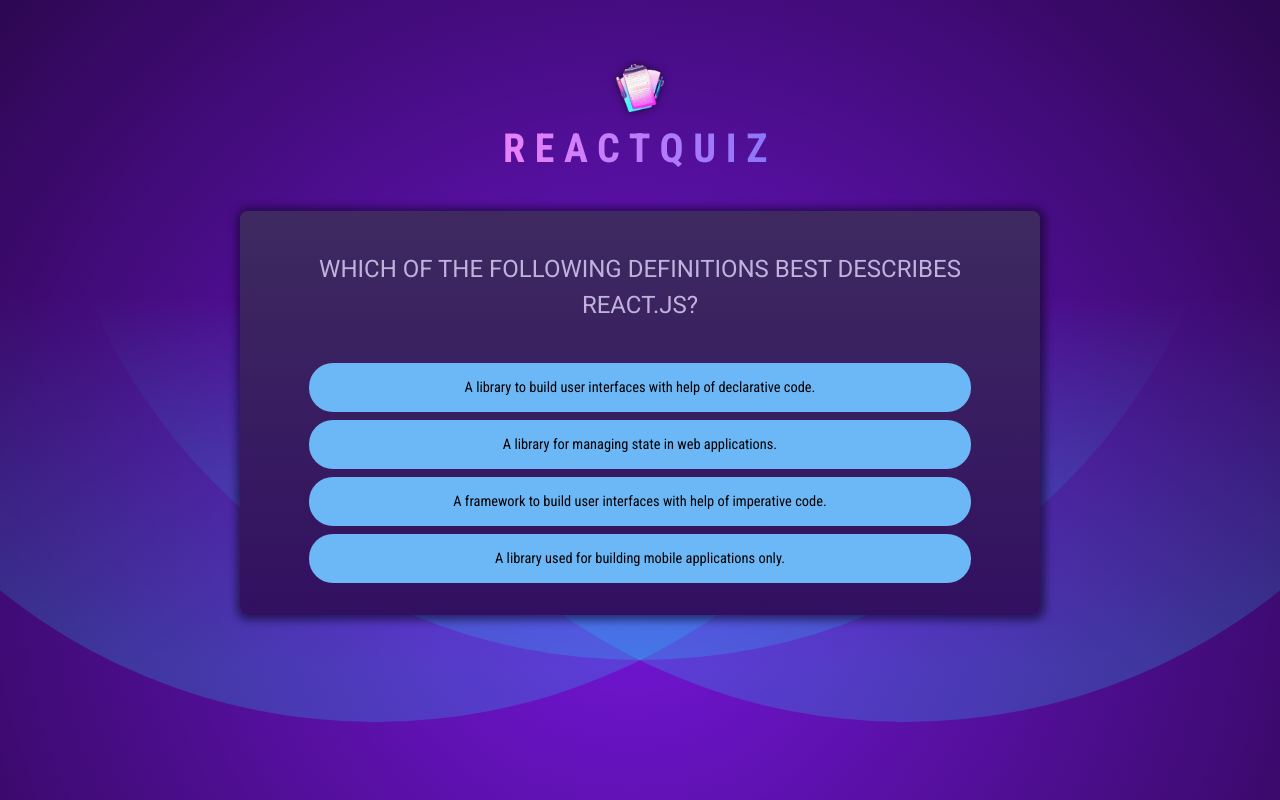
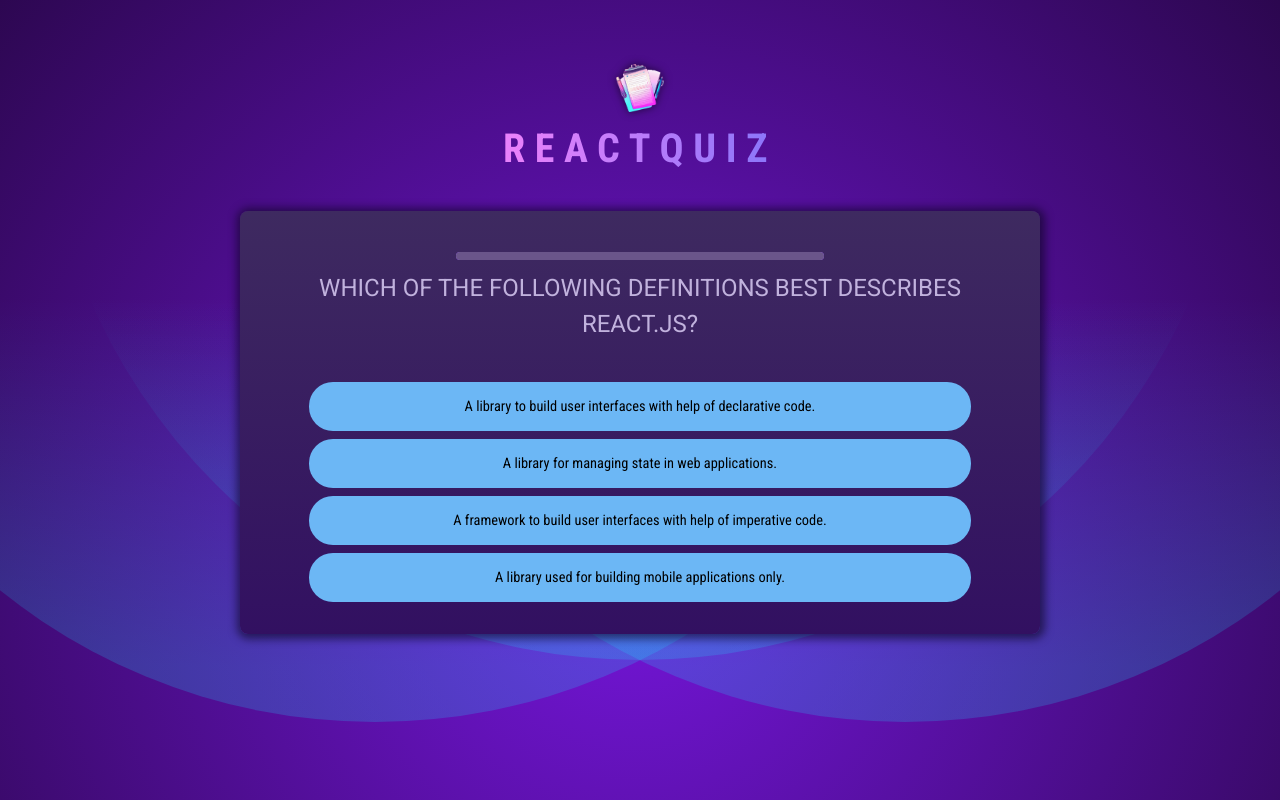
Before and after one commit to kielakjr/quiz-app, a React (Vite) app: page / in a window 1280 px wide. Built offline with nearby package versions, Linux system fonts and the light colour scheme.

Commit message:
Adde base for progress bar

```diff
--- a/src/App.jsx
+++ b/src/App.jsx
@@ -2,6 +2,7 @@
 import questions from './data/questions'
 import Question from './components/Question.jsx'
 import Answer from './components/Answer.jsx'
+import ProgressBar from './components/ProgressBar.jsx'
 
 const App = () => {
 
@@ -11,6 +12,7 @@
     <div id="quiz">
       <div id="question-overview">
         <div id="question">
+          <ProgressBar max={3000} />
           <Question
             key={question.id}
             question={question.text}
--- /dev/null
+++ b/src/components/ProgressBar.jsx
@@ -0,0 +1,20 @@
+import React, { useEffect } from 'react'
+import { useState } from 'react'
+
+const ProgressBar = ({ max }) => {
+
+  const [progress, setProgress] = useState(max);
+
+  useEffect(() => {
+    const interval = setInterval(() => {
+      setProgress((prev) => prev - 10);
+    }, 10);
+    return () => clearInterval(interval);
+  }, []);
+
+  return (
+    <progress value={progress} max={max}></progress>
+  )
+}
+
+export default ProgressBar
```
